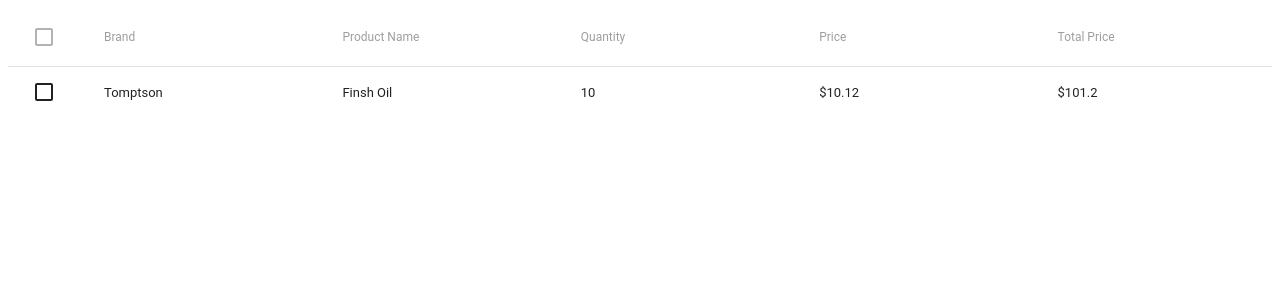
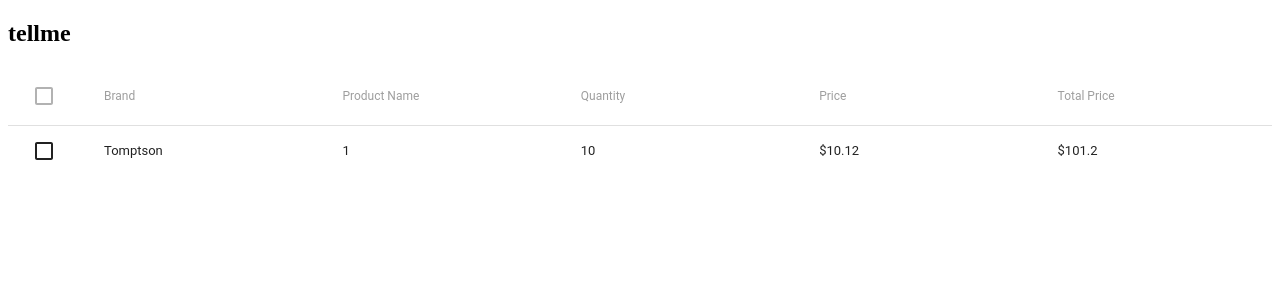
Before and after one commit to badbadgao/salemanager, a React (Create React App) app: page / in a window 1280 px wide. Shown: the top 300 px of the page. Built offline with nearby package versions, Linux system fonts and the light colour scheme.

Commit message:
use flow

```diff
--- a/package.json
+++ b/package.json
@@ -28,6 +28,7 @@
   },
   "devDependencies": {
     "babel-core": "^6.24.1",
+    "babel-eslint": "^8.2.3",
     "babel-loader": "^7.1.2",
     "babel-plugin-transform-class-properties": "^6.24.1",
     "babel-plugin-transform-object-rest-spread": "^6.26.0",
--- a/src/App.js
+++ b/src/App.js
@@ -1,7 +1,7 @@
 import React from 'react';
 import MuiThemeProvider from 'material-ui/styles/MuiThemeProvider';
 
-import Table from 'containers/Table';
+import Table from './containers/Table';
 
 const App = () => (
   <div>
--- /dev/null
+++ b/src/containers/Table/Article.js
@@ -0,0 +1,15 @@
+import * as React from 'react';
+
+type Props = {
+  title: string,
+  body: string,
+};
+
+export default function Article({ title, body }: Props) {
+  return (
+    <article>
+      <h1>{title}</h1>
+      <p>{body}</p>
+    </article>
+  );
+}
--- a/src/containers/Table/index.js
+++ b/src/containers/Table/index.js
@@ -10,20 +10,31 @@ import {
   TableRowColumn,
 } from 'material-ui/Table';
 
-class MVTable extends React.Component {
-  constructor(props) {
-    super(props);
-    this.state = {
-      tableData: {}, // eslint-disable-line
+import Article from './Article';
+
+type Props = {
+  name: Array,
 };
-  }
+
+type State = {
+  count: number,
+};
+
+export default class MVTable extends React.Component<Props, State> {
+  state = {
+    count: 1,
+  };
 
   render() {
     return (
+      <div>
+        <Article
+          title="tellme"
+        />
         <Table>
           <TableHeader>
             <TableRow>
-            <TableHeaderColumn>Brand</TableHeaderColumn>
+              <TableHeaderColumn>Brand {this.props.name}</TableHeaderColumn>
               <TableHeaderColumn>Product Name</TableHeaderColumn>
               <TableHeaderColumn>Quantity</TableHeaderColumn>
               <TableHeaderColumn>Price</TableHeaderColumn>
@@ -33,15 +44,14 @@ class MVTable extends React.Component {
           <TableBody>
             <TableRow>
               <TableRowColumn>Tomptson</TableRowColumn>
-            <TableRowColumn>Finsh Oil</TableRowColumn>
+              <TableRowColumn>{this.state.count}</TableRowColumn>
               <TableRowColumn>10</TableRowColumn>
               <TableRowColumn>$10.12</TableRowColumn>
               <TableRowColumn>$101.2</TableRowColumn>
             </TableRow>
           </TableBody>
         </Table>
+      </div>
     );
   }
 }
-
-export default MVTable;
```
Also changed, not shown: .eslintrc.js, 1 other file (tests, documents, lock files or other folders). Lines whose indentation alone changed are shown as unchanged.
